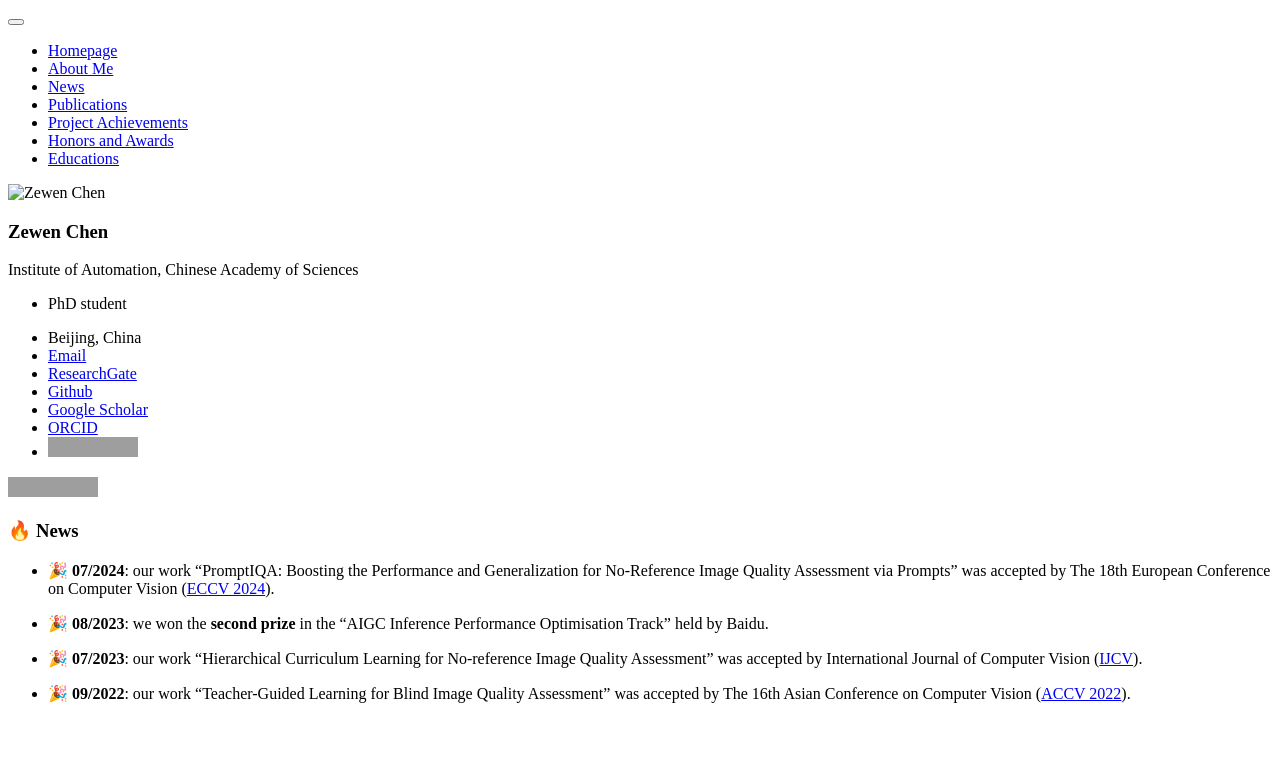
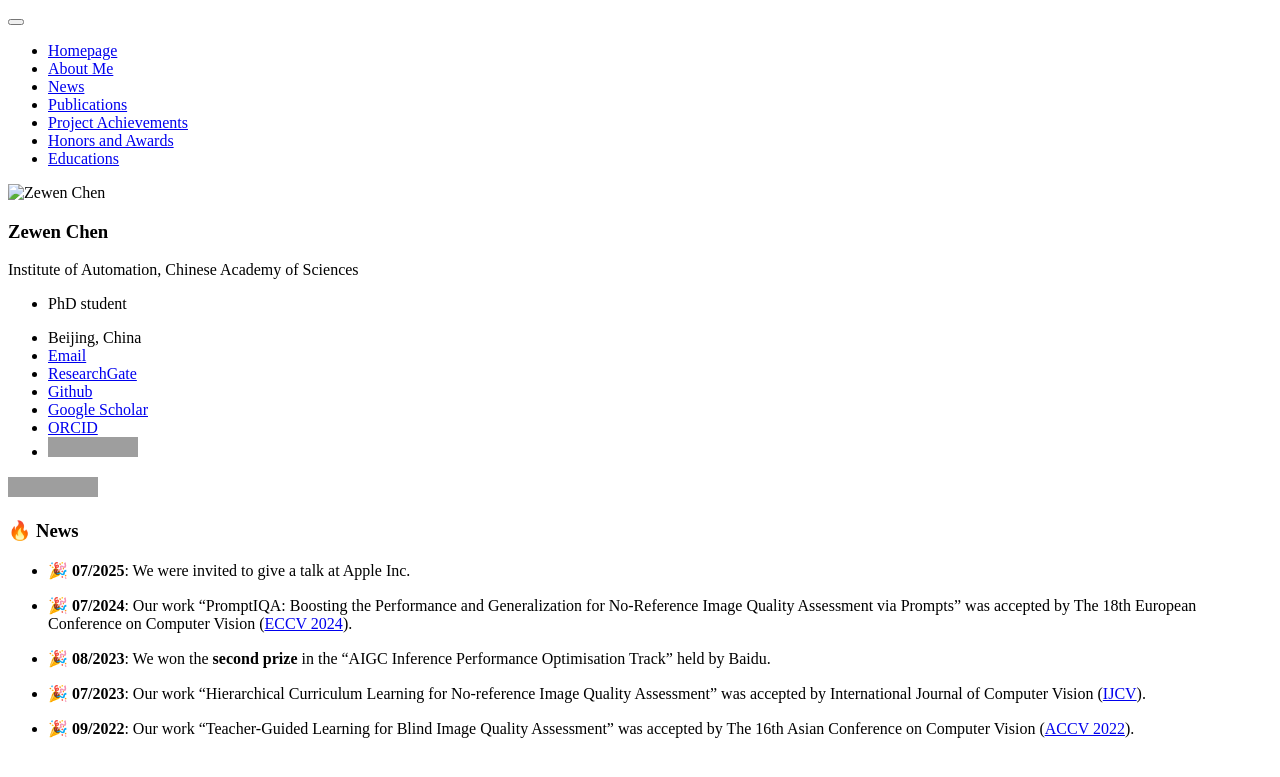
Before and after one commit to chencn2020/chencn2020.github.io, a Jekyll site: the page built from _pages/includes/news.md, in a window 1280 px wide. Shown: the top 777 px of the page. Built offline with Jekyll 4.4.1, drawn with Linux system fonts in a browser that asks for light colours; our own code applies the rules of GitHub Pages for plain Markdown files; grey boxes are pictures that could not be loaded.

Commit message:
Update news.md

```diff
--- a/_pages/includes/news.md
+++ b/_pages/includes/news.md
@@ -1,9 +1,11 @@
 # 🔥 News
 
-- 🎉 **07/2024**:  our work "PromptIQA: Boosting the Performance and Generalization for No-Reference Image Quality Assessment via Prompts" was accepted by The 18th European Conference on Computer Vision  ([ECCV 2024](https://link.springer.com/chapter/10.1007/978-3-031-73232-4_14)).
+- 🎉 **07/2025**:  We were invited to give a talk at Apple Inc.
 
-- 🎉 **08/2023**: we won the **second prize** in the "AIGC Inference Performance Optimisation Track" held by Baidu.
+- 🎉 **07/2024**:  Our work "PromptIQA: Boosting the Performance and Generalization for No-Reference Image Quality Assessment via Prompts" was accepted by The 18th European Conference on Computer Vision  ([ECCV 2024](https://link.springer.com/chapter/10.1007/978-3-031-73232-4_14)).
 
-- 🎉 **07/2023**: our work "Hierarchical Curriculum Learning for No-reference Image Quality Assessment" was accepted by International Journal of Computer Vision ([IJCV](https://link.springer.com/article/10.1007/s11263-023-01851-5)).
+- 🎉 **08/2023**: We won the **second prize** in the "AIGC Inference Performance Optimisation Track" held by Baidu.
 
-- 🎉 **09/2022**: our work "Teacher-Guided Learning for Blind Image Quality Assessment" was accepted by The 16th Asian Conference on Computer Vision ([ACCV 2022](https://openaccess.thecvf.com/content/ACCV2022/html/Chen_Teacher-Guided_Learning_for_Blind_Image_Quality_Assessment_ACCV_2022_paper.html)).
+- 🎉 **07/2023**: Our work "Hierarchical Curriculum Learning for No-reference Image Quality Assessment" was accepted by International Journal of Computer Vision ([IJCV](https://link.springer.com/article/10.1007/s11263-023-01851-5)).
+
+- 🎉 **09/2022**: Our work "Teacher-Guided Learning for Blind Image Quality Assessment" was accepted by The 16th Asian Conference on Computer Vision ([ACCV 2022](https://openaccess.thecvf.com/content/ACCV2022/html/Chen_Teacher-Guided_Learning_for_Blind_Image_Quality_Assessment_ACCV_2022_paper.html)).
```
